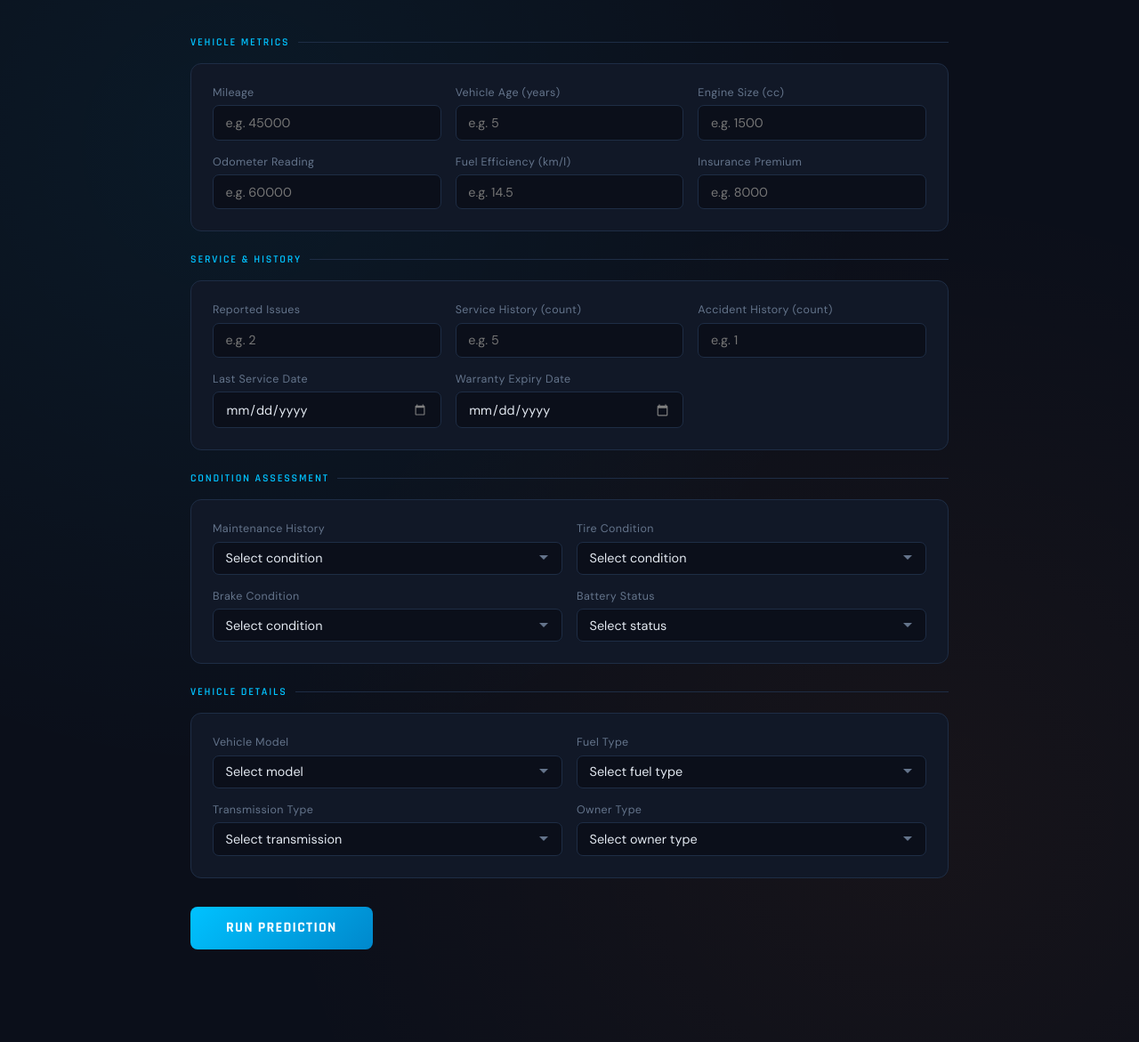
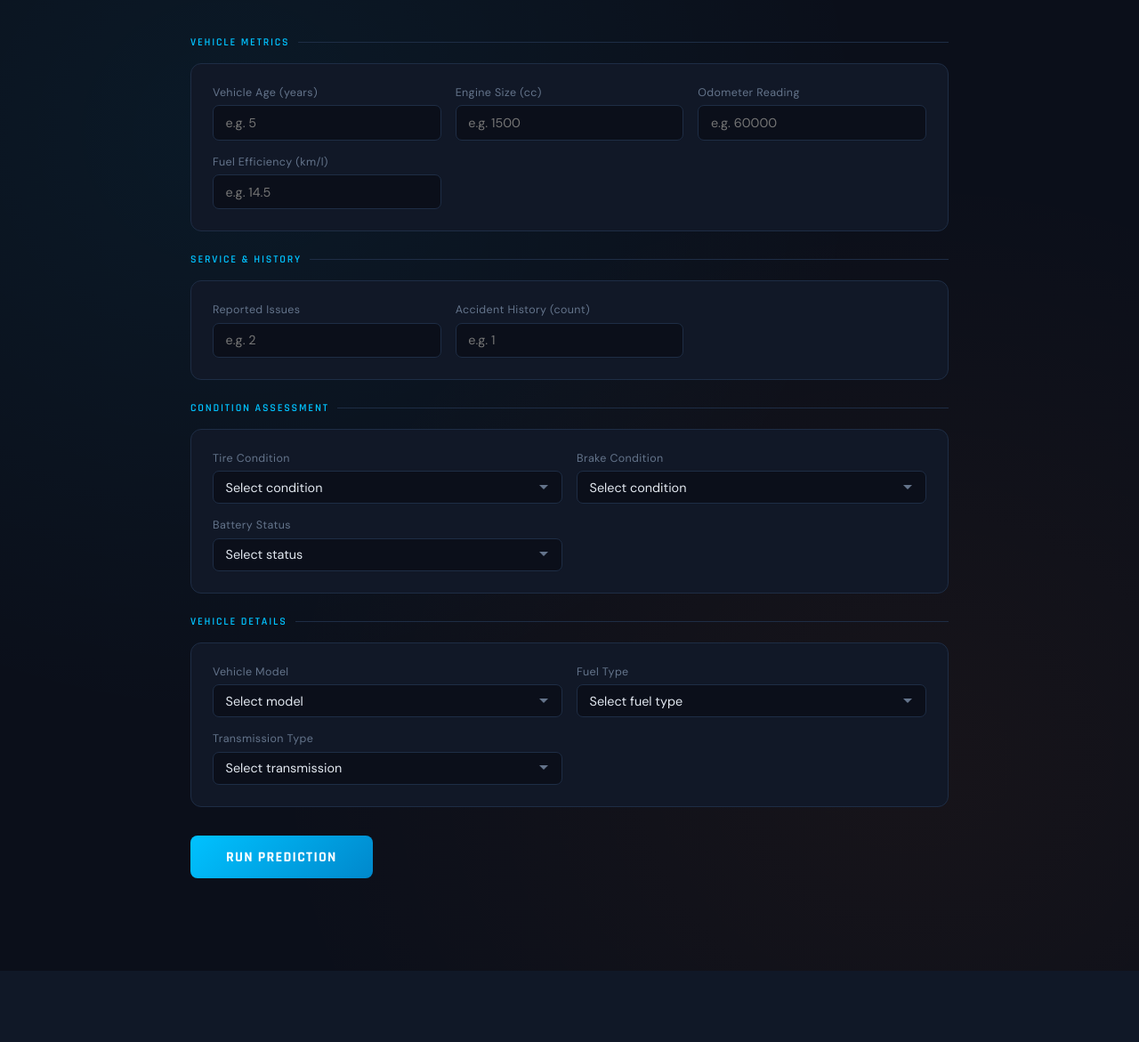
Before and after one commit to upratham/Vehicle-Maintenance-Prediction-MLOps, a FastAPI app: page / in a window 1280 px wide. Shown: the part 87-1258 px from the top of the page at 89% size. After the commit the page ends 1178 px from the top, so only its background shows below. Run offline with FastAPI, Linux system fonts and the light colour scheme; parts of the project's set-up code (start-up, migrations or seed data) failed here and were passed over.

Commit message:
UI changed and features reduced

```diff
--- a/app.py
+++ b/app.py
@@ -36,18 +36,16 @@ class DataForm:
         self.request: Request = request
 
         # Numerical fields
-        self.Mileage: Optional[float] = None
         self.Reported_Issues: Optional[int] = None
         self.Vehicle_Age: Optional[int] = None
         self.Engine_Size: Optional[float] = None
         self.Odometer_Reading: Optional[float] = None
-        self.Insurance_Premium: Optional[float] = None
-        self.Service_History: Optional[int] = None
+
         self.Accident_History: Optional[int] = None
         self.Fuel_Efficiency: Optional[float] = None
 
         # Ordinal categorical fields
-        self.Maintenance_History: Optional[str] = None
+
         self.Tire_Condition: Optional[str] = None
         self.Brake_Condition: Optional[str] = None
         self.Battery_Status: Optional[str] = None
@@ -60,29 +58,25 @@ class DataForm:
         self.Vehicle_Model: Optional[str] = None
         self.Fuel_Type: Optional[str] = None
         self.Transmission_Type: Optional[str] = None
-        self.Owner_Type: Optional[str] = None
+
 
         # Date fields
-        self.Last_Service_Date: Optional[str] = None
-        self.Warranty_Expiry_Date: Optional[str] = None
+
 
     async def get_vehicle_data(self):
         """Retrieve and assign form data to class attributes."""
         form = await self.request.form()
 
         # Numerical
-        self.Mileage = form.get("Mileage")
+
         self.Reported_Issues = form.get("Reported_Issues")
         self.Vehicle_Age = form.get("Vehicle_Age")
         self.Engine_Size = form.get("Engine_Size")
         self.Odometer_Reading = form.get("Odometer_Reading")
-        self.Insurance_Premium = form.get("Insurance_Premium")
-        self.Service_History = form.get("Service_History")
         self.Accident_History = form.get("Accident_History")
         self.Fuel_Efficiency = form.get("Fuel_Efficiency")
 
         # Ordinal categorical
-        self.Maintenance_History = form.get("Maintenance_History")
         self.Tire_Condition = form.get("Tire_Condition")
         self.Brake_Condition = form.get("Brake_Condition")
         self.Battery_Status = form.get("Battery_Status")
@@ -91,11 +85,7 @@ class DataForm:
         self.Vehicle_Model = form.get("Vehicle_Model")
         self.Fuel_Type = form.get("Fuel_Type")
         self.Transmission_Type = form.get("Transmission_Type")
-        self.Owner_Type = form.get("Owner_Type")
 
-        # Dates
-        self.Last_Service_Date = form.get("Last_Service_Date")
-        self.Warranty_Expiry_Date = form.get("Warranty_Expiry_Date")
 
 
 @app.get("/", tags=["authentication"])
@@ -125,25 +115,19 @@ async def predictRouteClient(request: Request):
         await form.get_vehicle_data()
 
         vehicle_data = VehicleData(
-            Mileage=form.Mileage,
+
             Reported_Issues=form.Reported_Issues,
             Vehicle_Age=form.Vehicle_Age,
             Engine_Size=form.Engine_Size,
             Odometer_Reading=form.Odometer_Reading,
-            Insurance_Premium=form.Insurance_Premium,
-            Service_History=form.Service_History,
             Accident_History=form.Accident_History,
             Fuel_Efficiency=form.Fuel_Efficiency,
-            Maintenance_History=form.Maintenance_History,
             Tire_Condition=form.Tire_Condition,
             Brake_Condition=form.Brake_Condition,
             Battery_Status=form.Battery_Status,
             Vehicle_Model=form.Vehicle_Model,
             Fuel_Type=form.Fuel_Type,
             Transmission_Type=form.Transmission_Type,
-            Owner_Type=form.Owner_Type,
-            Last_Service_Date=form.Last_Service_Date,
-            Warranty_Expiry_Date=form.Warranty_Expiry_Date,
         )
 
         vehicle_df = vehicle_data.get_vehicle_input_data_frame()
--- a/src/constants/__init__.py
+++ b/src/constants/__init__.py
@@ -59,8 +59,9 @@ ORDINAL_FEATURES={
             "Brake_Condition":     ["Worn Out", "Good", "New"],
             "Battery_Status":      ["Weak", "Good", "Strong"],
         }
+DROP_FEATURES=["Maintenance_History","Mileage", "Last_Service_Date", "Warranty_Expiry_Date","Insurance_Premium", "Service_History", "Owner_Type"]
+NOMINAL_FEATURES = ["Vehicle_Model", "Fuel_Type", "Transmission_Type", "Owner_Type"]
 
-NOMINAL_FEATURES = ["Vehicle_Model", "Fuel_Type", "Transmission_Type", "Owner_Type"]
 """
 MODEL TRAINER related constant start with MODEL_TRAINER var name
 """
--- a/templates/index.html
+++ b/templates/index.html
@@ -20,10 +20,7 @@
         <div class="section-title">Vehicle Metrics</div>
         <div class="card">
             <div class="grid-3">
-                <div class="field">
-                    <label>Mileage</label>
-                    <input type="number" name="Mileage" placeholder="e.g. 45000" required>
-                </div>
+
                 <div class="field">
                     <label>Vehicle Age (years)</label>
                     <input type="number" name="Vehicle_Age" placeholder="e.g. 5" required>
@@ -40,10 +37,7 @@
                     <label>Fuel Efficiency (km/l)</label>
                     <input type="number" step="0.01" name="Fuel_Efficiency" placeholder="e.g. 14.5" required>
                 </div>
-                <div class="field">
-                    <label>Insurance Premium</label>
-                    <input type="number" name="Insurance_Premium" placeholder="e.g. 8000" required>
-                </div>
+
             </div>
         </div>
 
@@ -55,22 +49,13 @@
                     <label>Reported Issues</label>
                     <input type="number" name="Reported_Issues" placeholder="e.g. 2" required>
                 </div>
-                <div class="field">
-                    <label>Service History (count)</label>
-                    <input type="number" name="Service_History" placeholder="e.g. 5" required>
-                </div>
+
                 <div class="field">
                     <label>Accident History (count)</label>
                     <input type="number" name="Accident_History" placeholder="e.g. 1" required>
                 </div>
-                <div class="field">
-                    <label>Last Service Date</label>
-                    <input type="date" name="Last_Service_Date" required>
-                </div>
-                <div class="field">
-                    <label>Warranty Expiry Date</label>
-                    <input type="date" name="Warranty_Expiry_Date" required>
-                </div>
+
+
             </div>
         </div>
 
@@ -78,15 +63,7 @@
         <div class="section-title">Condition Assessment</div>
         <div class="card">
             <div class="grid-2">
-                <div class="field">
-                    <label>Maintenance History</label>
-                    <select name="Maintenance_History" required>
-                        <option value="" disabled selected>Select condition</option>
-                        <option value="Poor">Poor</option>
-                        <option value="Average">Average</option>
-                        <option value="Good">Good</option>
-                    </select>
-                </div>
+
                 <div class="field">
                     <label>Tire Condition</label>
                     <select name="Tire_Condition" required>
@@ -150,15 +127,7 @@
                         <option>Automatic</option>
                     </select>
                 </div>
-                <div class="field">
-                    <label>Owner Type</label>
-                    <select name="Owner_Type" required>
-                        <option value="" disabled selected>Select owner type</option>
-                        <option>First</option>
-                        <option>Second</option>
-                        <option>Third</option>
-                    </select>
-                </div>
+
             </div>
         </div>
 
```
Also changed, not shown: src/components/data_transformation.py (+7 -9 lines), src/pipline/prediction_pipeline.py (+6 -29 lines), demo.py (line endings or trailing spaces), plots/mi_scores.png, plots/spearman_heatmap.png, 2 other files.
